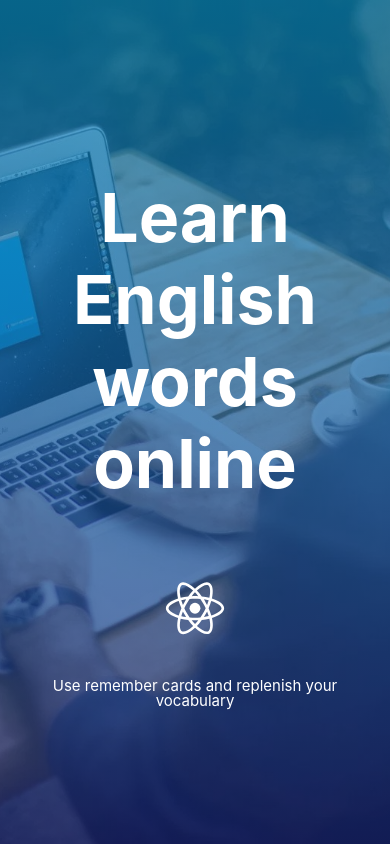
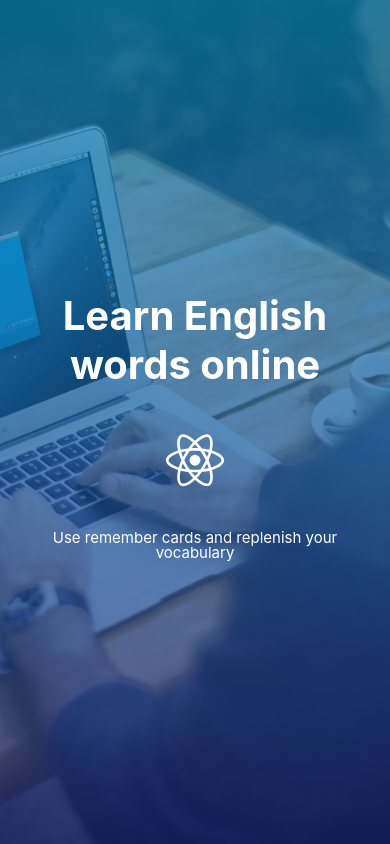
Before and after one commit to Natalina27/learn_italian_words, a React (Create React App) app: page / in a window 390 px wide. Shown: the top 844 px of the page. Built offline with nearby package versions, Linux system fonts and the light colour scheme.

Commit message:
some styles fixed

```diff
--- a/src/components/App/Header/Header.module.scss
+++ b/src/components/App/Header/Header.module.scss
@@ -9,3 +9,14 @@
 .whiteColor{
     color: white;
 }
+
+@media (max-width: 1024px) {
+    .header{
+        font-size: 40px;
+        color: white;
+        padding: 10px;
+        //letter-spacing: 1px;
+        text-align: center;
+    }
+
+}
```
